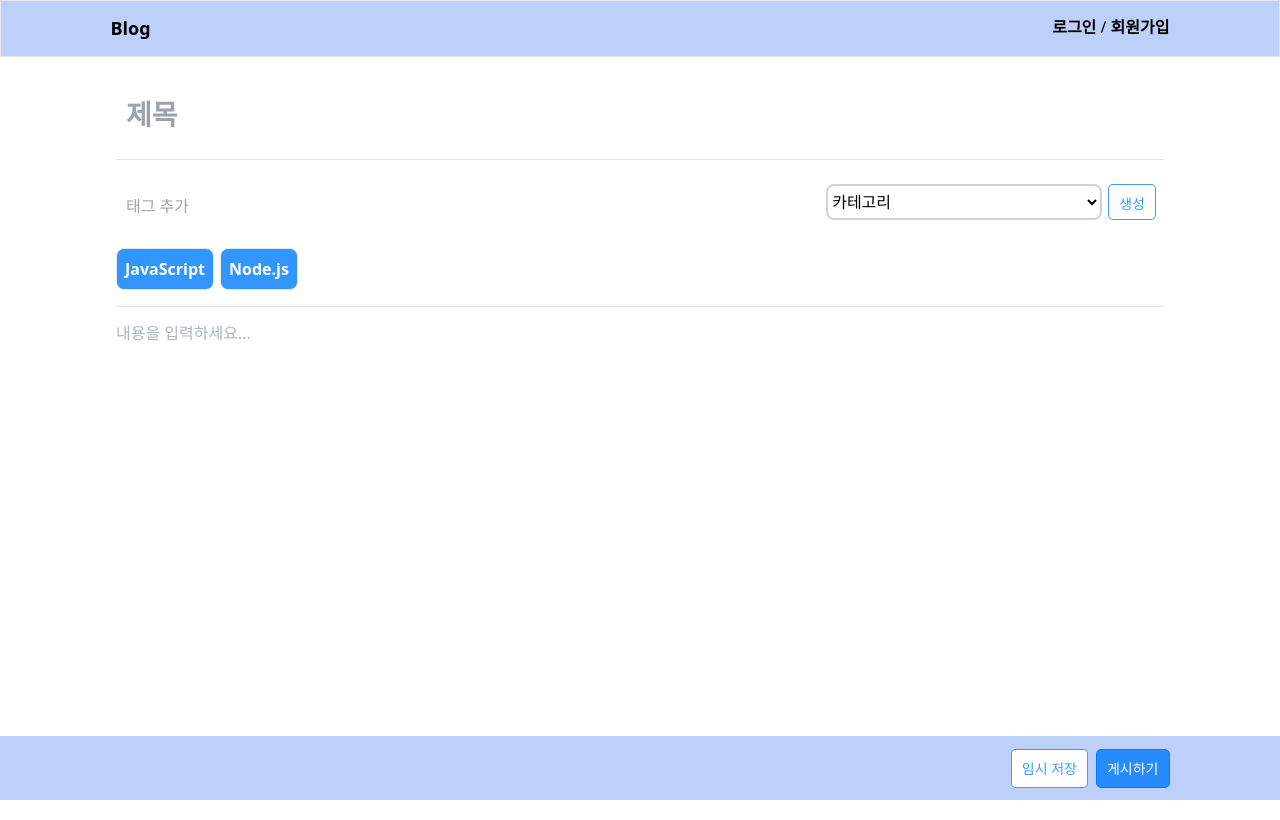
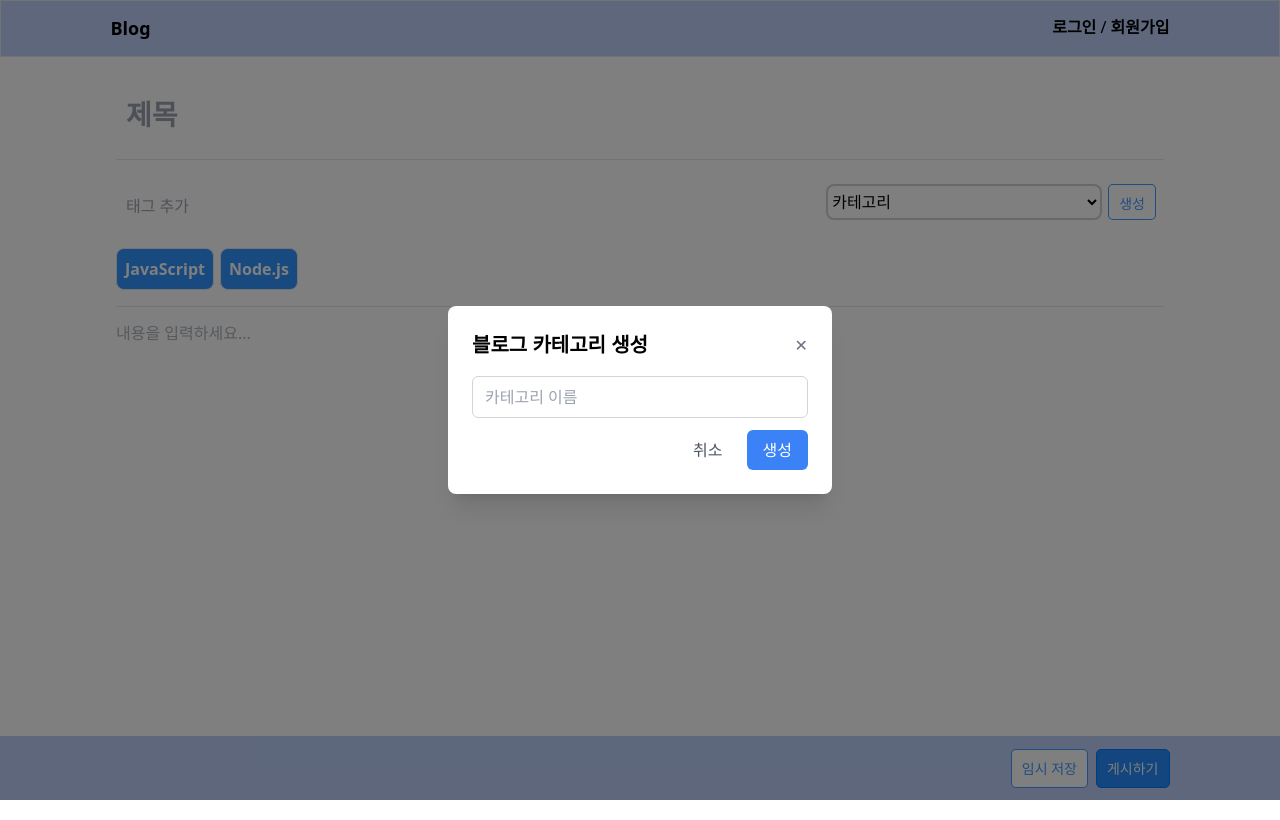
Before and after one commit to mlnjun/my-blog-project, a Next.js app: page /blog/create in a window 1280 px wide. Both pictures are taken after a click on the button "생성". Built offline with nearby package versions, Linux system fonts and the light colour scheme; what tailwindcss-scrollbar would draw is missing.

Commit message:
카테고리 생성 모달 컴포넌트 및 카테고리 api연결 성공, admin인증 로직 추가예정

```diff
--- a/src/app/(blog)/blog/(createBlog)/create/page.js
+++ b/src/app/(blog)/blog/(createBlog)/create/page.js
@@ -1,7 +1,13 @@
+'use client'
+
 import Editor from "@/components/Editor";
 import Button from "@/components/Button";
+import BlogCategoryEditor from "@/components/BlogCategoryEditor";
+import { useState } from "react";
 
-const page = () => {
+const Page = () => {
+  const [isModalOpen, setIsModalOpen] = useState(false);
+
   return (
     <div className="flex flex-col px-4 mx-auto max-w-[1080px] min-h-[calc(100vh-57px)]">
       <div className="flex flex-col flex-1 gap-2">
@@ -27,7 +33,13 @@ const page = () => {
             >
               <option>카테고리</option>
             </select>
-            <Button type="secondary" className="h-[36px]">생성</Button>
+            <Button
+              type="secondary"
+              className="h-[36px]"
+              onClick={() => setIsModalOpen(true)}
+            >
+              생성
+            </Button>
           </div>
         </div>
         <div className="flex gap-1.5 mt-1 mb-2">
@@ -45,8 +57,14 @@ const page = () => {
           <Editor />
         </div>
       </div>
+
+      <BlogCategoryEditor
+        // props로 모달 열기/닫기 상태 전달
+        isOpen={isModalOpen}
+        onClose={() => setIsModalOpen(false)}
+      />
     </div>
   );
 };
 
-export default page;
+export default Page;
--- a/src/app/api/blog/category/create/route.js
+++ b/src/app/api/blog/category/create/route.js
@@ -1,8 +1,8 @@
 import { NextResponse } from "next/server";
-import { BlogCategory } from "@/models";
+import { BlogCategory } from "../../../../../../models";
 import { withAuth } from "@/middleware/hof/withAuth";
 
-export default withAuth(async function POST(request) {
+export const POST = withAuth(async function (request) {
     try {
         const req = await request.json();
         const { name } = req;
@@ -10,6 +10,12 @@ export default withAuth(async function POST(request) {
         // 유효성 검사
         if (!name) {
             return NextResponse.json({ message: "카테고리 이름이 필요합니다." }, { status: 400 });
+        }
+
+        // 카테고리 이름 중복 검사
+        const existingCategory = await BlogCategory.findOne({ name });
+        if (existingCategory) {
+            return NextResponse.json({ message: "이미 존재하는 카테고리 이름입니다." }, { status: 400 });
         }
 
         // 카테고리 생성
--- a/src/components/BlogCategoryEditor.js
+++ b/src/components/BlogCategoryEditor.js
@@ -1,5 +1,94 @@
-const BlogCategoryEditor = () => {
-    return <div>BlogCategoryEditor</div>;
+// 모달 형식으로 띄워 블로그의 카테고리를 생성하는 컴포넌트
+'use client'
+import axios from 'axios';
+import { useState } from 'react';
+
+const BlogCategoryEditor = ({ isOpen, onClose }) => {
+    const [categoryName, setCategoryName] = useState('');
+    const [isCompleted, setIsCompleted] = useState(false);
+    const [isError, setIsError] = useState(false);
+    const [completedMessage, setCompletedMessage] = useState('');
+
+    const handleCategoryName = (e) => {
+        setCategoryName(e.target.value);
+    }
+
+    // 카테고리 생성 함수
+    const createCategory = async () => {
+        try {
+            const response = await axios.post('/api/blog/category/create',
+                { name: categoryName },
+                { withCredentials: true }
+            );
+            // 성공 시 처리
+            setIsCompleted(true);
+            setCompletedMessage("카테고리가 생성되었습니다.");
+        } catch (error) {
+            // 에러 응답이 있는 경우
+            if (error.response) {
+                if (error.response.status === 400) {
+                    setIsCompleted(false);
+                    setCompletedMessage(error.response.data.message);
+                    setIsError(true);
+                }
+            } else {
+                setIsCompleted(false);
+                setCompletedMessage("카테고리 생성에 실패했습니다.");
+                setIsError(true);
+            }
+        }
+    }
+
+    if (!isOpen) return null;
+
+    return (
+        // 모달 배경 (전체 화면을 덮는 오버레이)
+        <div className="fixed inset-0 bg-black bg-opacity-50 flex items-center justify-center z-50">
+            {/* 모달 컨텐츠 */}
+            <div className="bg-white rounded-lg p-6 w-96 shadow-xl">
+                <div className="flex justify-between items-center mb-4">
+                    <h2 className="text-xl font-semibold">블로그 카테고리 생성</h2>
+                    <button
+                        onClick={onClose}
+                        className="text-gray-500 hover:text-gray-700"
+                    >
+                        ✕
+                    </button>
+                </div>
+
+                <input
+                    type="text"
+                    placeholder="카테고리 이름"
+                    className="w-full px-3 py-2 border border-gray-300 rounded-md focus:outline-none focus:ring-2 focus:ring-blue-500"
+                    value={categoryName}
+                    onChange={handleCategoryName}
+                />
+
+                {isCompleted && (
+                    <p className="text-green-500 mt-2">{completedMessage}</p>
+                )}
+
+                {isError && (
+                    <p className="text-red-500 mt-2">{completedMessage}</p>
+                )}
+
+                <div className="flex justify-end mt-3 gap-2">
+                    <button
+                        onClick={onClose}
+                        className="px-4 py-2 text-gray-600 hover:bg-gray-100 rounded-md"
+                    >
+                        취소
+                    </button>
+                    <button
+                        onClick={createCategory}
+                        className="px-4 py-2 bg-blue-500 text-white rounded-md hover:bg-blue-600"
+                    >
+                        생성
+                    </button>
+                </div>
+            </div>
+        </div>
+    );
 };
 
 export default BlogCategoryEditor;
```
